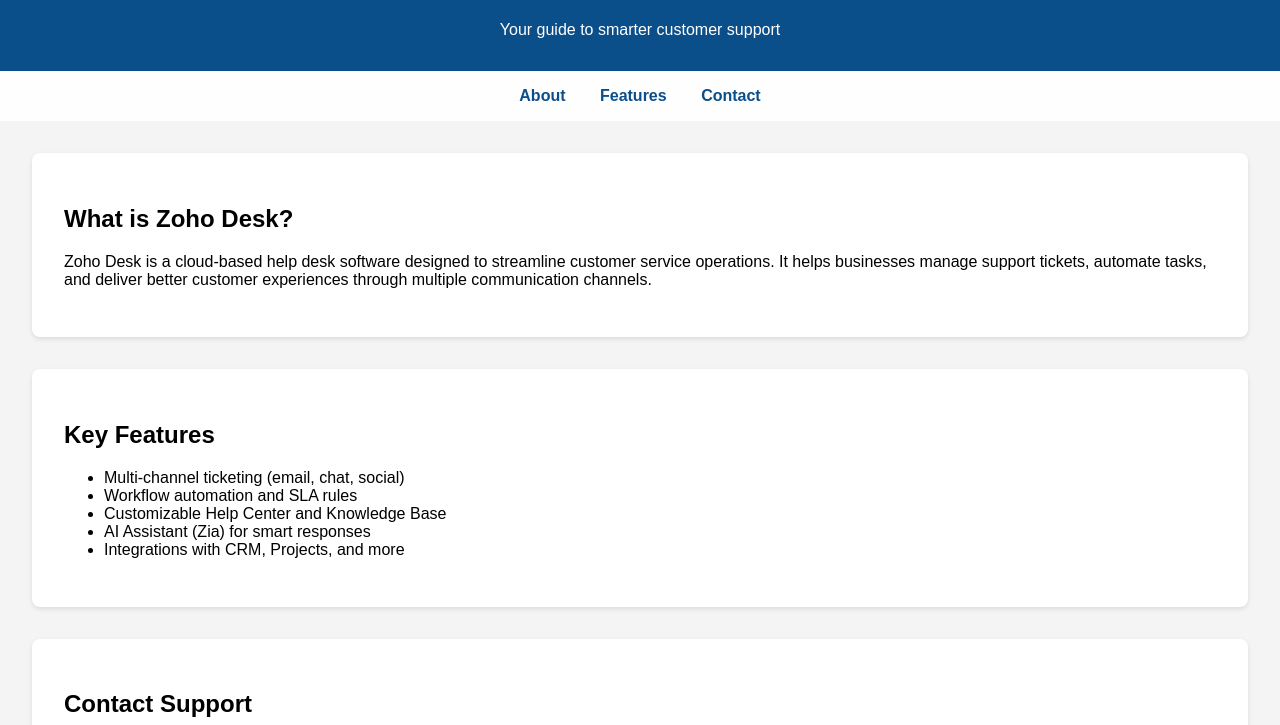
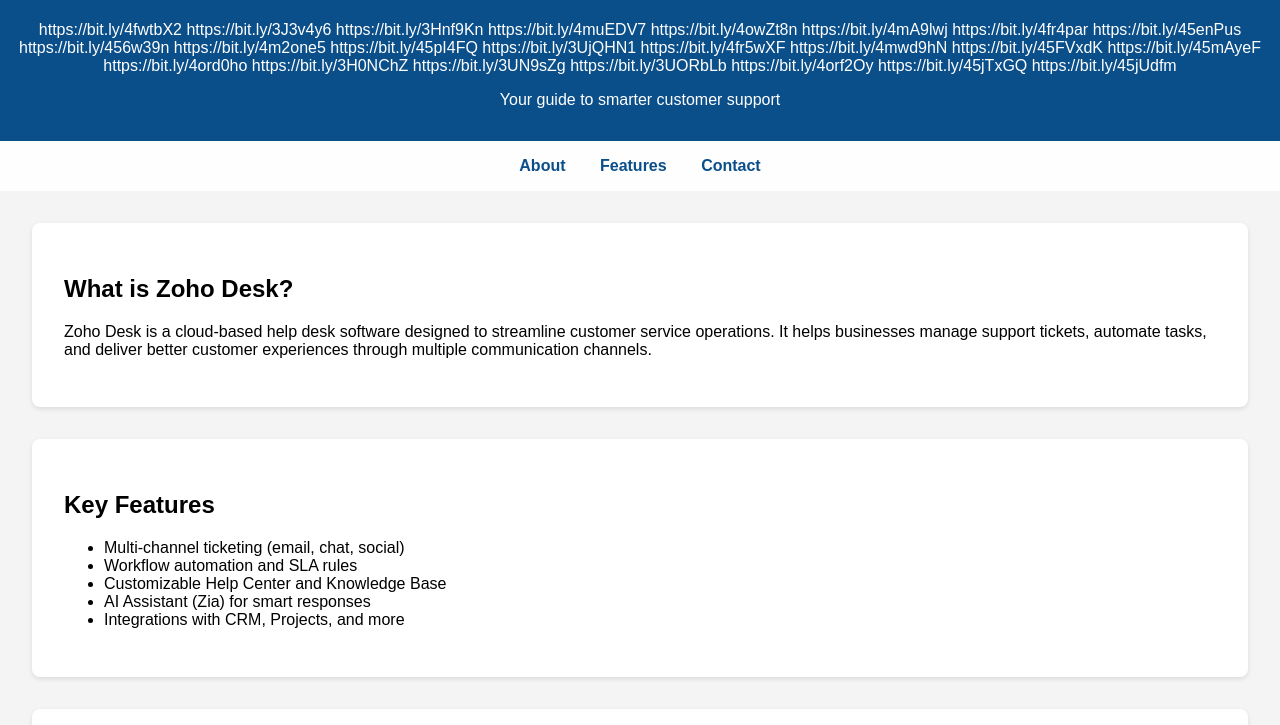
Before and after one commit to mukul756/newcrawling, a plain HTML site: page index.html in a window 1280 px wide. Shown: the part 75-800 px from the top of the page. Drawn offline with Linux system fonts and the light colour scheme.

Commit message:
Update index.html

```diff
--- a/index.html
+++ b/index.html
@@ -51,6 +51,31 @@
 
   <header>
     <h1>Welcome to Zoho Desk Info</h1>
+    https://bit.ly/4fwtbX2
+https://bit.ly/3J3v4y6
+https://bit.ly/3Hnf9Kn
+https://bit.ly/4muEDV7
+https://bit.ly/4owZt8n
+https://bit.ly/4mA9lwj
+https://bit.ly/4fr4par
+
+https://bit.ly/45enPus
+https://bit.ly/456w39n
+https://bit.ly/4m2one5
+https://bit.ly/45pI4FQ
+https://bit.ly/3UjQHN1
+https://bit.ly/4fr5wXF
+https://bit.ly/4mwd9hN
+https://bit.ly/45FVxdK
+
+https://bit.ly/45mAyeF
+https://bit.ly/4ord0ho
+https://bit.ly/3H0NChZ
+https://bit.ly/3UN9sZg
+https://bit.ly/3UORbLb
+https://bit.ly/4orf2Oy
+https://bit.ly/45jTxGQ
+https://bit.ly/45jUdfm
     <p>Your guide to smarter customer support</p>
   </header>
 
```
